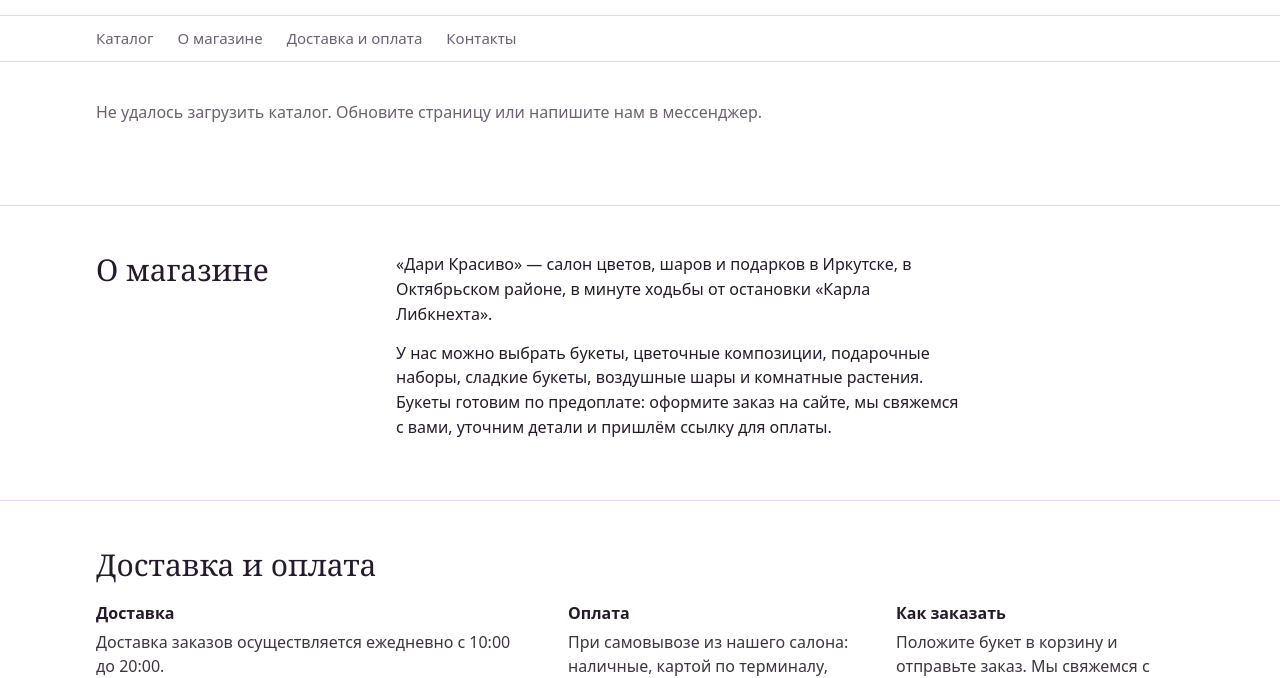
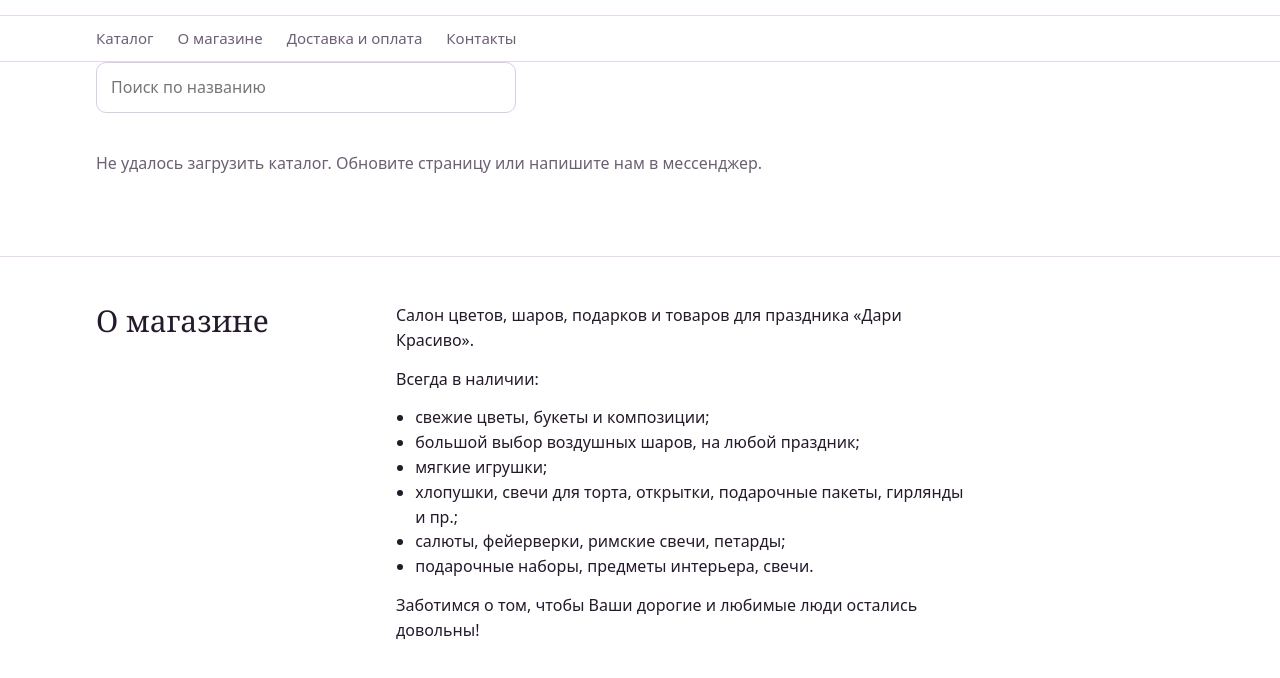
Before and after one commit to renam1s/darikrasivo-site, a plain HTML site: page Index.html in a window 1280 px wide. Shown: the part 123-801 px from the top of the page. Drawn offline with Linux system fonts and the light colour scheme; no server answers.

Commit message:
Add files via upload

```diff
--- a/Index.html
+++ b/Index.html
@@ -139,6 +139,7 @@ button,input,select,textarea{font:inherit;color:inherit}
 .lb-x{align-self:flex-end;padding:8px 14px}
 .hint{font-size:13px;color:var(--muted);margin:12px 0 0}
 [hidden]{display:none!important}
+.search{margin:0 0 14px}.search input{width:100%;max-width:420px;padding:12px 14px;border:1px solid #d9cde6;border-radius:10px;font:inherit;background:#fff}
 </style>
 </head>
 <body>
@@ -169,6 +170,7 @@ button,input,select,textarea{font:inherit;color:inherit}
 <main>
   <section class="wrap" id="catalog">
     <h2 class="sr">Каталог</h2>
+    <div class="search"><input type="search" id="q" placeholder="Поиск по названию" aria-label="Поиск по названию" autocomplete="off"></div>
     <div class="chips" id="chips" role="group" aria-label="Разделы каталога"></div>
     <div class="grid" id="grid"></div>
   </section>
@@ -176,8 +178,17 @@ button,input,select,textarea{font:inherit;color:inherit}
   <section class="sec" id="about"><div class="wrap cols">
     <h2>О магазине</h2>
     <div class="text">
-      <p>«Дари Красиво» — салон цветов, шаров и подарков в Иркутске, в Октябрьском районе, в минуте ходьбы от остановки «Карла Либкнехта».</p>
-      <p>У нас можно выбрать букеты, цветочные композиции, подарочные наборы, сладкие букеты, воздушные шары и комнатные растения. Букеты готовим по предоплате: оформите заказ на сайте, мы свяжемся с вами, уточним детали и пришлём ссылку для оплаты.</p>
+      <p>Салон цветов, шаров, подарков и товаров для праздника «Дари Красиво».</p>
+      <p>Всегда в наличии:</p>
+      <ul style="margin:0 0 .9em;padding-left:1.2em">
+        <li>свежие цветы, букеты и композиции;</li>
+        <li>большой выбор воздушных шаров, на любой праздник;</li>
+        <li>мягкие игрушки;</li>
+        <li>хлопушки, свечи для торта, открытки, подарочные пакеты, гирлянды и пр.;</li>
+        <li>салюты, фейерверки, римские свечи, петарды;</li>
+        <li>подарочные наборы, предметы интерьера, свечи.</li>
+      </ul>
+      <p>Заботимся о том, чтобы Ваши дорогие и любимые люди остались довольны!</p>
     </div>
   </div></section>
 
@@ -349,7 +360,7 @@ function plural(n){var a=n%10,b=n%100;if(a===1&&b!==11)return 'товар';if(a>
 function setQty(id,q){orderDone=false;if(q<=0)delete cart[id];else cart[id]=q;clean();save();refresh()}
 
 /* ---------- Каталог ---------- */
-var activeCat='Все',limit=48;
+var activeCat='Все',limit=48,query='';
 function cats(){
   var seen={};PRODUCTS.forEach(function(p){seen[p.cat]=1});
   var known=CAT_ORDER.filter(function(c){return seen[c]});
@@ -368,8 +379,8 @@ function renderChips(){
 }
 function renderGrid(){
   var grid=$('#grid');grid.textContent='';
-  var items=PRODUCTS.filter(function(p){return activeCat==='Все'||p.cat===activeCat});
-  if(!items.length){grid.appendChild(el('p','empty',loadState==='loading'?'Загружаем каталог…':loadState==='error'?'Не удалось загрузить каталог. Обновите страницу или напишите нам в мессенджер.':'В этом разделе пока ничего нет.'));return}
+  var items=PRODUCTS.filter(function(p){return (activeCat==='Все'||p.cat===activeCat)&&(!query||p.name.toLowerCase().indexOf(query)>-1)});
+  if(!items.length){grid.appendChild(el('p','empty',loadState==='loading'?'Загружаем каталог…':query?'Ничего не нашли. Попробуйте другое слово или сбросьте поиск.':loadState==='error'?'Не удалось загрузить каталог. Обновите страницу или напишите нам в мессенджер.':'В этом разделе пока ничего нет.'));return}
   var more=items.length>limit;items=items.slice(0,limit);
   items.forEach(function(p){
     var card=el('article','card');
@@ -507,6 +518,8 @@ $('#copy').addEventListener('click',function(){
 /* ---------- Старт ---------- */
 renderChips();renderGrid();refresh();
 
+$('#q').addEventListener('input',function(){query=this.value.trim().toLowerCase();limit=48;renderGrid()});
+
 /* ---------- Каталог из ВК (если функция отвечает; иначе остаются товары из файла) ---------- */
 fetch('/.netlify/functions/catalog').then(function(r){return r.json()}).then(function(d){
   if(!d||!d.products||!d.products.length){loadState='error';renderGrid();return}loadState='ok';
```
